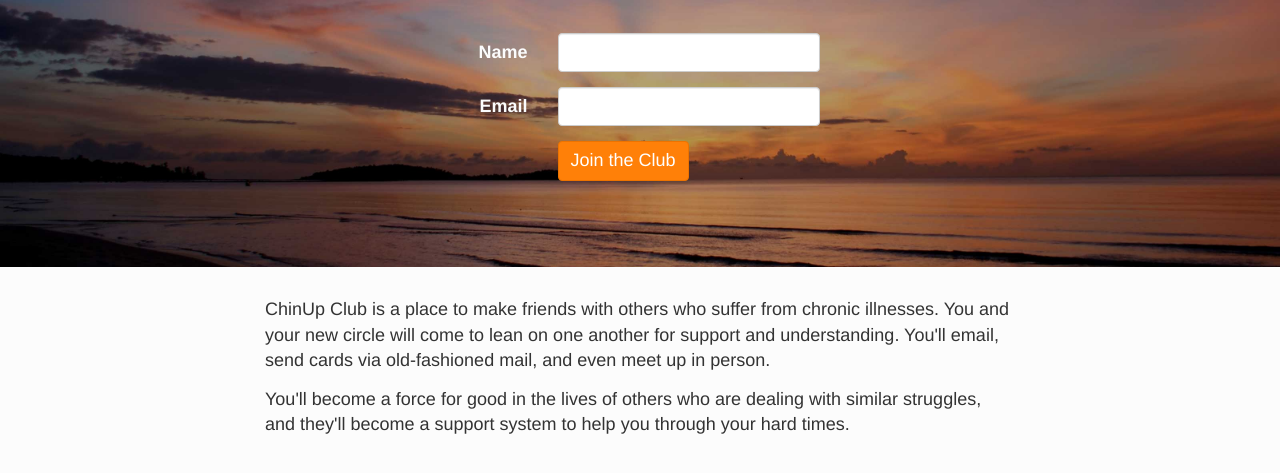
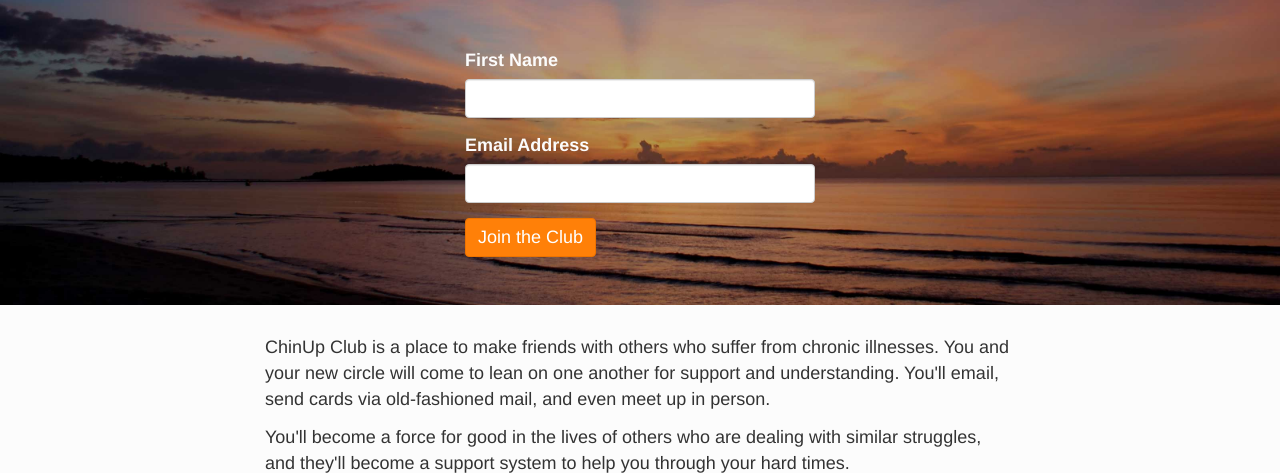
Before and after one commit to raddevon/chinupclub, a website: page index.html in a window 1280 px wide. Shown: the part 333-806 px from the top of the page. Drawn offline with Linux system fonts and the light colour scheme.

Commit message:
Refactors form layout and improves labels

```diff
--- a/index.html
+++ b/index.html
@@ -34,24 +34,16 @@
         <p>Connect with others who understand life with a chronic illness.</p>
         <div id="mc_embed_signup">
           <p>Want to be a part of our <strong>safe and supportive community</strong>? Give us your name and email address to be notified as soon the club opens.</p>
-          <form action="//club.us10.list-manage.com/subscribe/post?u=cc0e7b92ae9249e60249ee04c&amp;id=d12d704d34" method="post" id="mc-embedded-subscribe-form" name="mc-embedded-subscribe-form" class="validate form-horizontal" target="_blank" novalidate>
+          <form action="//club.us10.list-manage.com/subscribe/post?u=cc0e7b92ae9249e60249ee04c&amp;id=d12d704d34" method="post" id="mc-embedded-subscribe-form" name="mc-embedded-subscribe-form" class="validate col-sm-6 col-sm-offset-3 col-md-4 col-md-offset-4" target="_blank" novalidate>
               <div class="form-group">
-                <label for="mce-FNAME" class="col-sm-1 col-sm-offset-3 col-md-offset-4 control-label">Name</label>
-                <div class="col-sm-5 col-md-3">
-                  <input type="text" value="" name="FNAME" class="email form-control" id="mce-FNAME" placeholder="" required>
-                </div>
+                <label for="mce-FNAME" class="control-label">First Name</label>
+                <input type="text" value="" name="FNAME" class="email form-control" id="mce-FNAME" placeholder="" required>
               </div>
               <div class="form-group">
-                <label for="mce-EMAIL" class="col-sm-1 col-sm-offset-3 col-md-offset-4  control-label">Email</label>
-                <div class="col-sm-5 col-md-3">
-                  <input type="email" value="" name="EMAIL" class="email form-control" id="mce-EMAIL" placeholder="" required>
-                </div>
+                <label for="mce-EMAIL" class="control-label">Email Address</label>
+                <input type="email" value="" name="EMAIL" class="email form-control" id="mce-EMAIL" placeholder="" required>
               </div>
-              <div class="form-group">
-                <div class="col-sm-5 col-md-3 col-sm-offset-4 col-md-offset-5 ">
-                  <input type="submit" value="Join the Club" name="subscribe" id="mc-embedded-subscribe" class="btn btn-primary" onClick="ga('send', 'event', 'announcement', 'signup');">
-                </div>
-              </div>
+                <input type="submit" value="Join the Club" name="subscribe" id="mc-embedded-subscribe" class="btn btn-primary" onClick="ga('send', 'event', 'announcement', 'signup');">
           </form>
         </div>
       </div>
```
